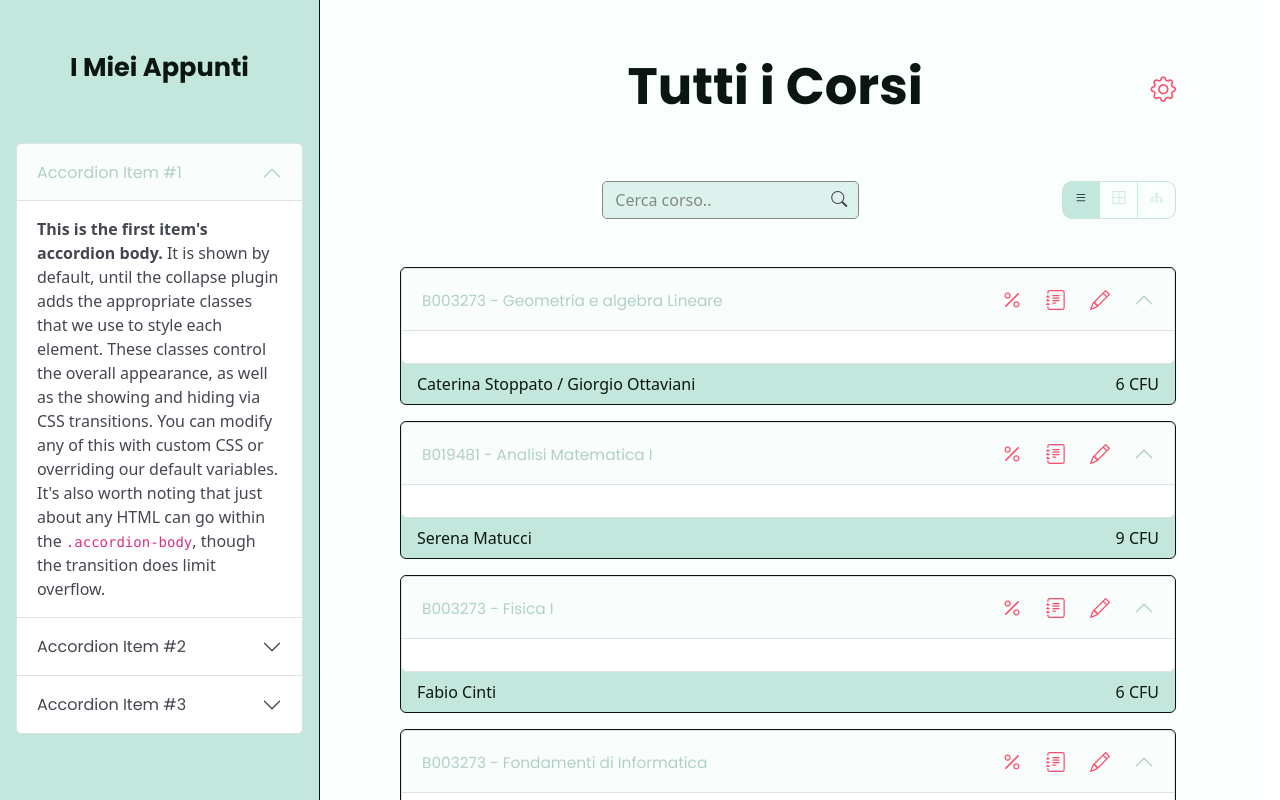
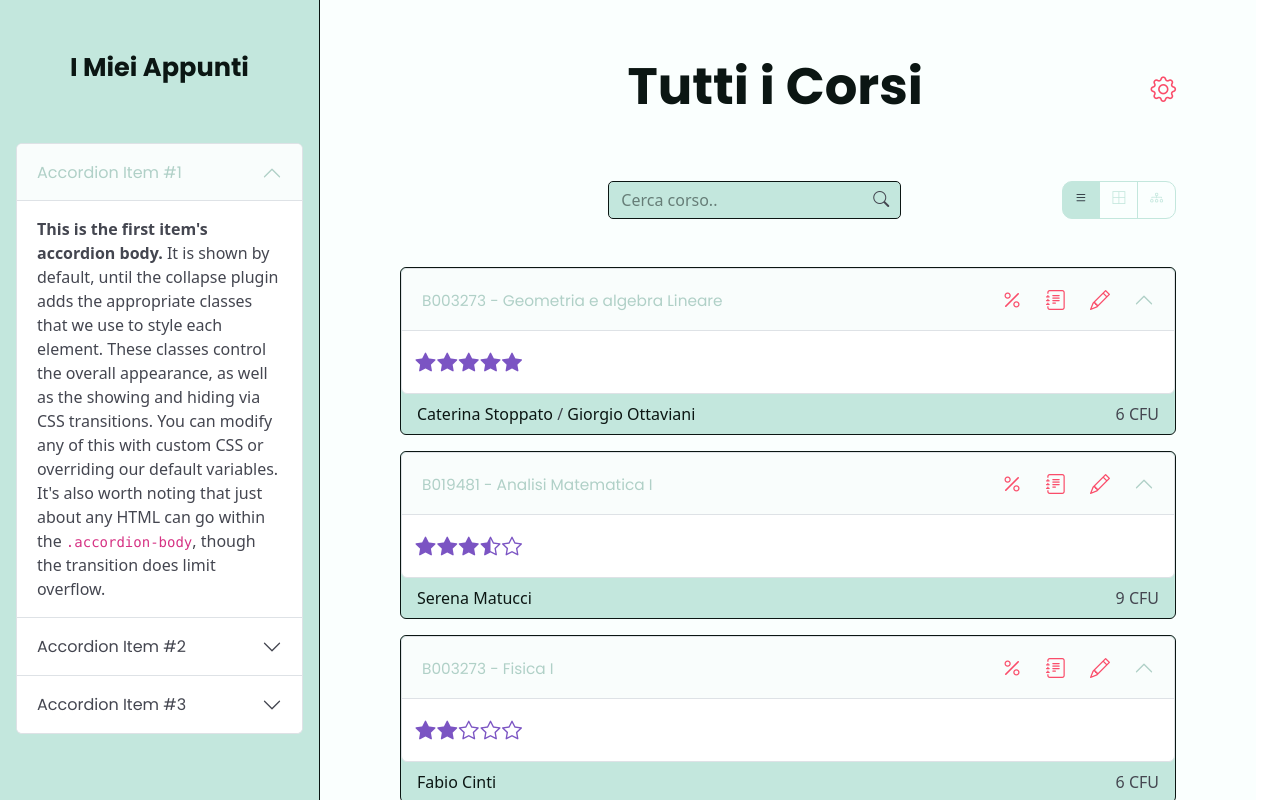
Before and after one commit to SapiensNoteSharing/Sapiens, a SvelteKit app: page / in a window 1280 px wide. Shown: the top 800 px of the page. Built offline with nearby package versions, Linux system fonts and the light colour scheme.

Commit message:
search bar search function further improved and minor changes to the page structure

```diff
--- a/package.json
+++ b/package.json
@@ -19,6 +19,7 @@
 		"@sveltejs/adapter-node": "^1.2.3",
 		"bootstrap": "^5.2.3",
 		"bootstrap-icons": "^1.10.4",
+		"jquery": "^3.6.4",
 		"node-sass": "^8.0.0",
 		"sass": "^1.62.1",
 		"svelte-preprocess": "^5.0.3"
--- a/src/lib/components/AccordionItem.svelte
+++ b/src/lib/components/AccordionItem.svelte
@@ -5,7 +5,6 @@ export let style = '';
   export let parent;
 
   export let id = Math.floor(Math.random() * 1000);
-
 </script>
 
 <div class="accordion-item {classes}" {style}>
--- a/src/lib/components/Course.svelte
+++ b/src/lib/components/Course.svelte
@@ -20,17 +20,16 @@
                     <a class="icon me-2 text-secondary" href="/corsi/{course.id}/note"><i class="bi bi-journal-text"></i></a>
                     <a class="icon me-2 text-secondary" href="/corsi/{course.id}/test"><i class="bi bi-pencil"></i></a>
                 </div>
-                <!-- <Rating {course} class=""/> -->
             </div>
             <div slot="body">
-
+                <Rating {course} class=""/>
             </div>
         </AccordionItem>
     </Accordion>
     <div class="course-bottom d-flex dark px-3 py-2" style="justify-content: space-between">
         <div>
             {#each course.professors as professor, i}
-                <a class='dark' href='/professors/{professor}'>{professor}</a>{i != course.professors.length-1 ? ' / ' : ''}
+                <a class="dark" href="/professors/{professor}">{professor}</a>{i != course.professors.length-1 ? " / " : ""}
             {/each}
         </div>
         <p class="dark" style="margin: 0px;">{course.CFU} CFU</p>
@@ -55,14 +54,6 @@
         border-top: 0px;
     }
 
-    .light {
-        color: #f0fbf8;
-    }
-
-    .dark {
-        color: #0b1613;
-    }
-
     a {
         text-decoration: none;
         font-size: 16px;
--- a/src/lib/components/Rating.svelte
+++ b/src/lib/components/Rating.svelte
@@ -12,9 +12,9 @@
     {#each Array(filled_stars) as _, index (index)}
         <i class="bi bi-star-fill icon me-2 text-warning"></i>
     {/each}
-    {#each Array(half_star) as _, index (index)}
+    {#if half_star}
         <i class="bi bi-star-half icon me-2 text-warning"></i>
-    {/each}
+    {/if}
     {#each Array(empty_stars) as _, index (index)}
         <i class="bi bi-star icon me-2 text-warning"></i>
     {/each}
--- a/src/lib/components/Searchbar.svelte
+++ b/src/lib/components/Searchbar.svelte
@@ -6,11 +6,13 @@
 </script>
 
 <div class="d-flex position-relative {classes}">
-    <input class="form-control confined placeholder col-12 bg-primary dark" placeholder="Cerca corso.." autocomplete="off" name="search" bind:value>
+    <input class="form-control confined bg-primary dark pe-5 ms-5" placeholder="Cerca corso.." autocomplete="off" name="search" bind:value>
     <span class="searchbutton py-1 px-2"><i class="bi bi-search"></i></span>
 </div>
 
-<style>
+<style lang="scss">
+    @import "$css/variables.scss";
+
     .searchbutton {
         position: absolute;
         right: 4px;
@@ -18,11 +20,12 @@
     }
 
     .confined {
-        border: 1px solid #0b1613;
+        border: 1px solid $dark;
         border-radius: 5px;
     }
 
-    ::placeholder { /* Chrome, Firefox, Opera, Safari 10.1+ */
-        color: #0b1613;
+    ::placeholder {
+        color: $dark;
+        opacity: 0.5;
     }
 </style>
--- a/src/routes/+layout.svelte
+++ b/src/routes/+layout.svelte
@@ -4,9 +4,7 @@ import Accordion from '$lib/components/Accordion.svelte';
   import 'bootstrap/dist/css/bootstrap.min.css'
   import 'bootstrap-icons/font/bootstrap-icons.css'
   import '$css/global.scss';
-
 </script>
-
 
 <div class="d-flex">
   <div class="sidebar px-3 position-relative">
@@ -59,6 +57,7 @@ import '$css/global.scss';
 
 <style lang="scss">
     @import '$css/variables.scss';
+
     .sidebar{
         width: 25%;
         height: 100vh;
--- a/src/routes/+page.svelte
+++ b/src/routes/+page.svelte
@@ -52,84 +52,80 @@ function search() {
     // else
     else {
         filtered = [];
-        // console.clear();
+        let max_match, match_value, min_dist, add_course;
+
         let dist_threshold = 3;
-        let min_dist, name_dist, code_dist, professor_dist;
-        let match_value, name_match, code_match, professor_match;
-        let add_course;
+        let n;
         // split the search bar input in its single words
         let values = value.split(" ");
         // search in every course a correspondence, comparing it with:
         for (let course of courses) {
+            min_dist = Infinity;
+            match_value = 0;
             add_course = false;
+            n = 0;
             for (let input of values) {
-                if (input.length > 3) {
+                if (input != "" && input != "e" && input != "di" && input != "dei" && input != "I") {
+                    max_match = 0;
+                    n++;
+
+                    // the course's name
                     let words = course.name.split(" ");
-                    min_dist = Infinity;
                     for (let word of words) {
-                        if (word.length > 3) {
+                        if (word != "" && word != "e" && word != "di" && word != "dei" && word != "I") {
                             if (word.toLowerCase().includes(input.toLowerCase())) {
                                 min_dist = 0;
-                                name_dist = 0;
-                                name_match = 1;
-                            } else
+                                max_match = 1;
+                            } else {
                                 min_dist = Math.min(min_dist, edit_distance(word.toLowerCase(), input.toLowerCase()));
+                                max_match = Math.max(max_match, 1 - edit_distance(word.toLowerCase(), input.toLowerCase()) / word.length);
+                            }
                         }
                     }
-                    name_dist += min_dist;
-                    name_match = 1 - name_dist / course.name.length;
 
                     // the course's code
-                    min_dist = Infinity;
-                    code_match = 0;
                     if (course.code.toLowerCase().includes(input.toLowerCase())) {
                         min_dist = 0;
-                        code_dist = 0;
-                        code_match = 1;
-                    } else if (edit_distance(course.code.toLowerCase(), input.toLowerCase()) < min_dist) {
-                        min_dist = edit_distance(course.code.toLowerCase(), input.toLowerCase());
-                        code_dist = min_dist;
-                        code_match = 1 - code_dist / course.code.length;
+                        max_match = 1;
+                    } else {
+                        min_dist = Math.min(min_dist, edit_distance(course.code.toLowerCase(), input.toLowerCase()));
+                        max_match = Math.max(max_match, 1 - edit_distance(course.code.toLowerCase(), input.toLowerCase()) / course.code.length);
                     }
 
-
-                    professor_dist = Infinity;
+                    // the course's professors' names
                     for (let professor of course.professors) {
                         let words = professor.split(" ");
                         for (let word of words) {
-                            // calculate the distance with the course's code
                             if (word.toLowerCase().includes(input.toLowerCase())) {
-                                professor_dist = 0;
-                                professor_match = 1;
-                            } else if (edit_distance(word.toLowerCase(), input.toLowerCase()) < professor_dist) {
-                                professor_dist = edit_distance(word.toLowerCase(), input.toLowerCase());
-                                professor_match = 1 - professor_dist / word.length;
+                                min_dist = 0;
+                                max_match = 1;
+                            } else {
+                                min_dist = Math.min(min_dist, edit_distance(word.toLowerCase(), input.toLowerCase()));
+                                max_match = Math.max(max_match, 1 - edit_distance(word.toLowerCase(), input.toLowerCase()) / word.length);
                             }
                         }
                     }
-                }
-                min_dist = Infinity;
-                if (name_dist < min_dist) {
-                    min_dist = name_dist;
-                    match_value = name_match;
-                }
-                if (code_dist < min_dist) {
-                    min_dist = code_dist;
-                    match_value = code_match;
-                }
-                if (professor_dist < min_dist) {
-                    min_dist = professor_dist;
-                    match_value = professor_match;
-                }
-                if (min_dist <= dist_threshold) {
-                    add_course = true;
-                    course.match_value = match_value;
+                    match_value += max_match;
+
+                    if (min_dist <= dist_threshold)
+                        add_course = true;
                 }
             }
+            match_value /= n;
+            if (add_course) {
+                course.match = match_value;
+                filtered.push(course);
+            }
+        }
 
-            if (add_course)
-                filtered.push(course);
-        }
+        filtered.sort((a, b) => {
+            if (a.match < b.match)
+                return 1;
+            else if (a.match == b.match)
+                return 0;
+            else
+                return -1;
+        })
     }
 }
 
--- a/src/style/variables.scss
+++ b/src/style/variables.scss
@@ -37,6 +37,7 @@ $card-bg: $gray-500 !default;
 $btn-font-family: "Inter" !default;
 $btn-font-size: 0.8rem !default; //1rem !default;
 $btn-white-space: nowrap !default;
+$btn-border-color: $dark !default;
 
 $btn-font-weight: 700 !default;
 $btn-focus-width: 0px !default;
```
Also changed, not shown: 1 other file (tests, documents, lock files or other folders). Lines whose indentation alone changed are shown as unchanged.
